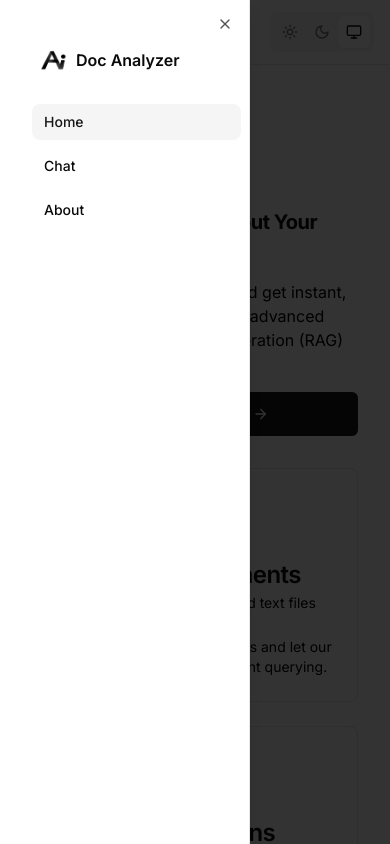
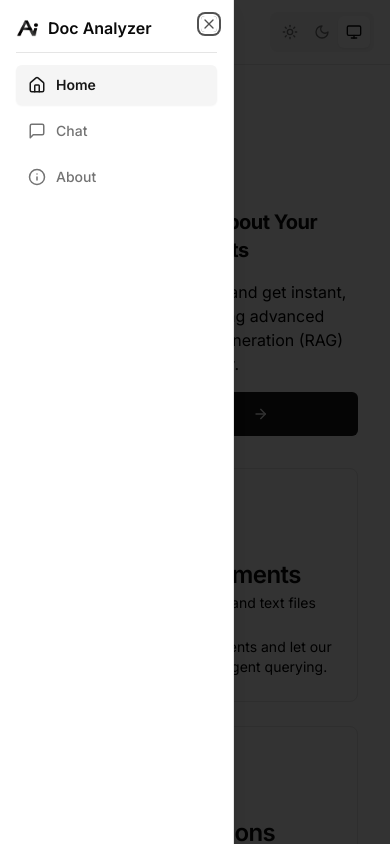
Before and after one commit to chinni-d/AI_Analyzer, a Next.js app: page / in a window 390 px wide. Both pictures are taken after a click on the button "Toggle menu". Shown: the top 844 px of the page. Built offline with nearby package versions, Linux system fonts and the light colour scheme.

Commit message:
side bar enhanced for mobiles

```diff
--- a/components/main-nav.tsx
+++ b/components/main-nav.tsx
@@ -2,27 +2,30 @@
 
 import * as React from "react"
 import Link from "next/link"
-import Image from "next/image"; // Import the Next.js Image component
+import Image from "next/image";
 import { usePathname } from "next/navigation"
-import { FileText, Menu, X } from "lucide-react"
+import { Menu, X, HomeIcon, MessageSquare, Info } from "lucide-react"
 import { cn } from "@/lib/utils"
 import { Button } from "@/components/ui/button"
 import { Sheet, SheetContent, SheetTrigger, SheetTitle } from "@/components/ui/sheet"
-import { VisuallyHidden } from "@radix-ui/react-visually-hidden"
 import { ThemeToggle } from "@/components/theme-toggle"
+import { Separator } from "@/components/ui/separator" // Import Separator
 
 const navItems = [
   {
     title: "Home",
     href: "/",
+    icon: HomeIcon,
   },
   {
     title: "Chat",
     href: "/chat",
+    icon: MessageSquare,
   },
   {
     title: "About",
     href: "/about",
+    icon: Info,
   },
 ]
 
@@ -45,7 +48,7 @@ export function MainNav() {
               <span className="sr-only">Toggle menu</span>
             </Button>
           </SheetTrigger>
-          <SheetContent side="left" className="w-[250px] pr-0"
+          <SheetContent side="left" className="w-3/5 p-4 md:w-[250px]"
             onTouchStart={(e) => {
               e.currentTarget.dataset.dragStartX = String(e.touches[0].clientX);
             }}
@@ -59,33 +62,45 @@ export function MainNav() {
             }}
           >
             <SheetTitle className="sr-only">Main Navigation</SheetTitle>
-            <div className="flex flex-col space-y-6 py-4">
-              <div className="flex items-center justify-between px-4">
+            <div className="flex flex-col h-full"> {/* Changed space-y-4 to flex-col h-full for manual spacing control */}
+              <div className="flex items-center justify-between"> {/* Removed mb-2, separator will handle spacing */}
                 <Link href="/" className="flex items-center gap-2" onClick={handleNavItemClick}>
-                  <Image src="/logo.png" alt="Document Analyzer Logo" width={28} height={28} className="h-7 w-7 invert dark:invert-0" />
-                  <span className="font-semibold">Doc Analyzer</span>
+                  <Image src="/logo.png" alt="Document Analyzer Logo" width={24} height={24} className="h-6 w-6 invert dark:invert-0" />
+                  <span className="font-semibold text-md">Doc Analyzer</span>
                 </Link>
-                <Button variant="ghost" size="icon" onClick={() => setOpen(false)}>
-                  <span className="sr-only">Close</span>
-                </Button>
               </div>
-              <div className="px-2">
-                <nav className="flex flex-col space-y-2">
-                  {navItems.map((item) => (
+
+              <Separator className="my-3" />
+
+              <nav className="flex flex-col space-y-1.5 flex-grow"> {/* Kept space-y at 1.5 */}
+                {navItems.map((item) => {
+                  const Icon = item.icon;
+                  return (
                     <Link
                       key={item.href}
                       href={item.href}
                       onClick={handleNavItemClick}
                       className={cn(
-                        "flex items-center rounded-lg px-3 py-2 text-sm font-medium transition-colors hover:bg-accent hover:text-accent-foreground",
-                        pathname === item.href ? "bg-accent text-accent-foreground" : "transparent",
+                        "group flex items-center gap-2.5 rounded-md px-3 py-2.5 text-sm font-medium transition-all duration-150 ease-in-out hover:bg-accent hover:text-accent-foreground focus-visible:bg-accent focus-visible:text-accent-foreground focus-visible:outline-none focus-visible:ring-1 focus-visible:ring-ring focus-visible:ring-offset-1 focus-visible:ring-offset-background", // Adjusted padding, gap, text size back to sm
+                        pathname === item.href
+                          ? "bg-accent text-primary font-semibold shadow-sm"
+                          : "text-muted-foreground hover:text-foreground",
                       )}
                     >
+                      <Icon className={cn(
+                        "h-[18px] w-[18px] transition-colors duration-150 ease-in-out", // Slightly increased icon size to 18px
+                        pathname === item.href
+                          ? "text-primary"
+                          : "text-muted-foreground group-hover:text-accent-foreground"
+                      )} />
                       {item.title}
                     </Link>
-                  ))}
-                </nav>
-              </div>
+                  );
+                })}
+              </nav>
+              {/* Optionally, add a ThemeToggle or other footer items here if desired for mobile sidebar */}
+              {/* For example, a fixed ThemeToggle at the bottom: */}
+              {/* <div className="mt-auto"> <ThemeToggle /> </div> */}
             </div>
           </SheetContent>
         </Sheet>
```
